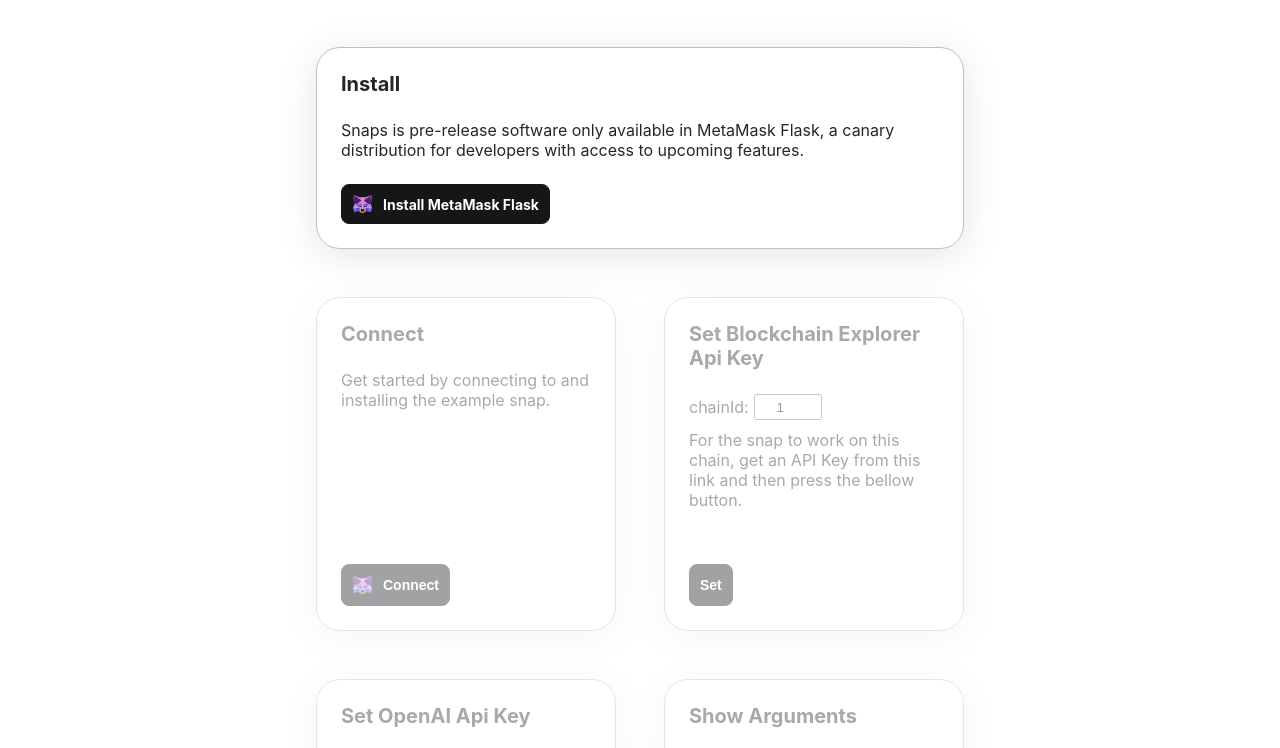
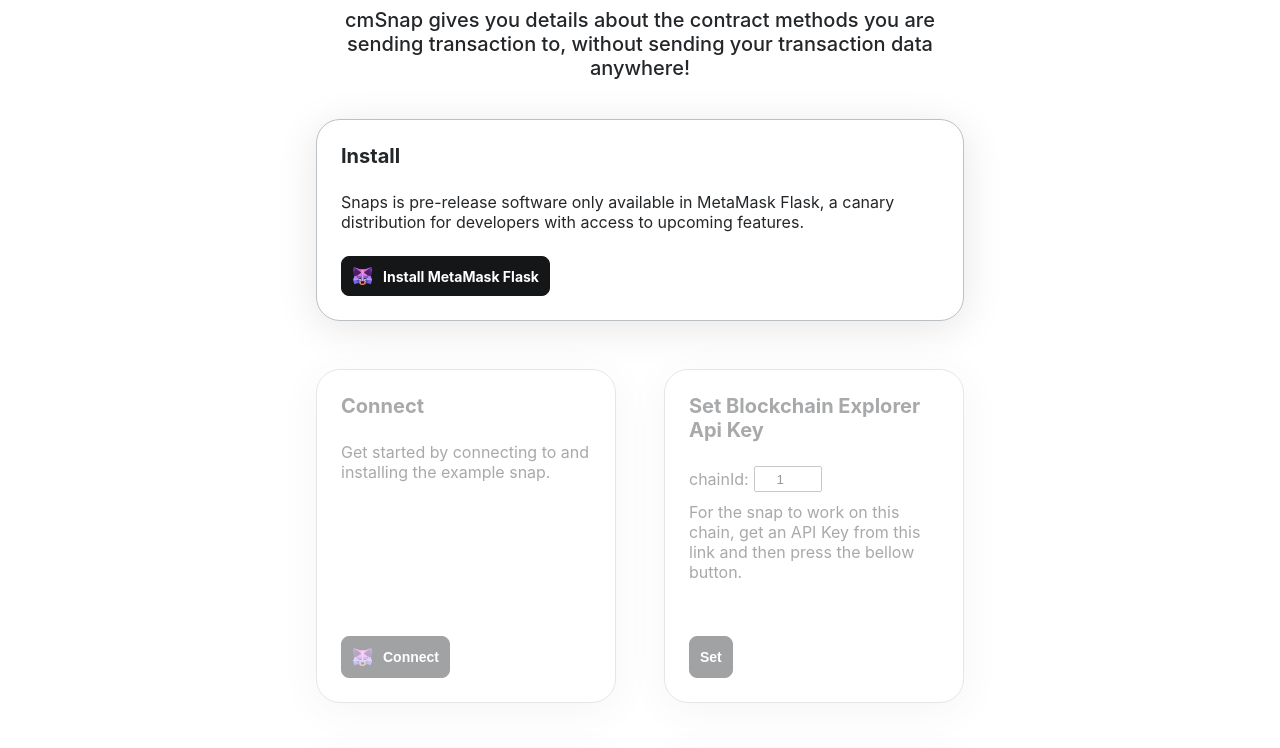
Before and after one commit to cmSnap/cmSnap, a Gatsby site in the folder packages/site/: page / in a window 1280 px wide. Shown: the part 244-992 px from the top of the page. Built offline with nearby package versions, Linux system fonts and the light colour scheme; Gatsby itself is replaced by a stand-in of ours.

Commit message:
feat: add info subtitle to site

```diff
--- a/packages/site/src/pages/index.tsx
+++ b/packages/site/src/pages/index.tsx
@@ -49,6 +49,20 @@
 
 const Span = styled.span`
   color: ${(props) => props.theme.colors.primary?.default};
+`;
+
+const Subtitle = styled.p`
+  font-size: ${({ theme }) => theme.fontSizes.large};
+  font-weight: 500;
+  margin: auto;
+  margin-top: 0;
+  margin-bottom: 0;
+  text-align: center;
+  max-width: 600px;
+
+  ${({ theme }) => theme.mediaQueries.small} {
+    font-size: ${({ theme }) => theme.fontSizes.text};
+  }
 `;
 
 const CardContainer = styled.div`
@@ -194,6 +208,10 @@
       <Heading>
         Welcome to <Span>cmSnap</Span>
       </Heading>
+      <Subtitle>
+        cmSnap gives you details about the contract methods you are sending
+        transaction to, without sending your transaction data anywhere!
+      </Subtitle>
       <CardContainer>
         {state.error && (
           <ErrorMessage>
```
